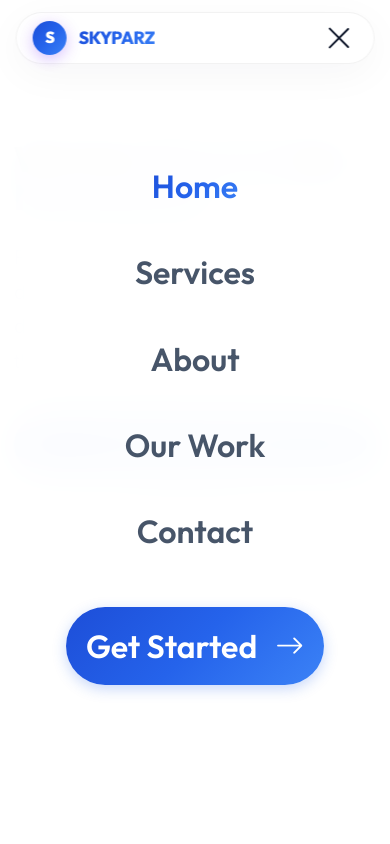
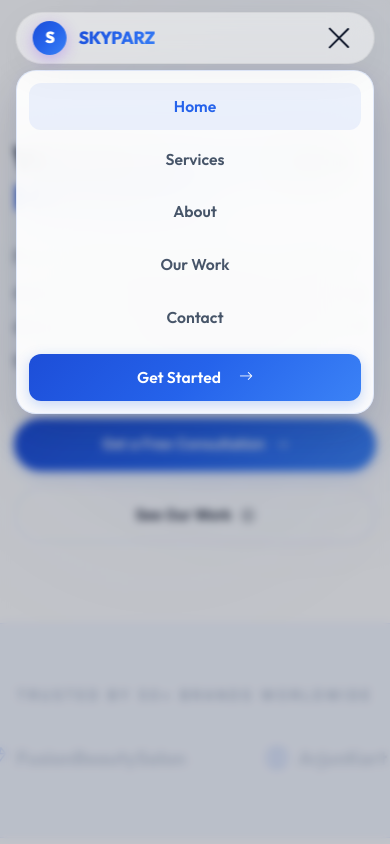
Before and after one commit to Aryan-123456/skyparz, a React (Vite) app: page / in a window 390 px wide. Both pictures are taken after a click on the element 339 px from the left and 38 px from the top of the page. Shown: the top 844 px of the page. Built offline with nearby package versions, Linux system fonts and the light colour scheme.

Commit message:
navbar modification for mobile

```diff
--- a/src/components/Navbar.jsx
+++ b/src/components/Navbar.jsx
@@ -118,7 +118,12 @@ export default function Navbar({ currentPage, setCurrentPage }) {
         </div>
       </nav>
 
-      {/* Mobile Nav */}
+      {/* Mobile Nav Overlay & Dropdown Card */}
+      <div
+        className={`mobile-nav-backdrop ${isOpen ? 'active' : ''}`}
+        onClick={() => setIsOpen(false)}
+        aria-hidden="true"
+      />
       <div className={`mobile-nav ${isOpen ? 'active' : ''}`} id="mobileNav">
         <a
           href="#"
@@ -177,7 +182,7 @@ export default function Navbar({ currentPage, setCurrentPage }) {
             handleNavClick('contact');
           }}
           className="btn btn-primary"
-          style={{ marginTop: '16px', color: '#ffffff' }}
+          style={{ marginTop: '8px', color: '#ffffff', justifyContent: 'center' }}
         >
           Get Started <i className="bi bi-arrow-right" style={{ marginLeft: '8px', color: '#ffffff' }}></i>
         </a>
--- a/src/index.css
+++ b/src/index.css
@@ -420,43 +420,82 @@ input, textarea, select {
   transform: rotate(-45deg) translate(5px, -6px);
 }
 
-/* Mobile Nav */
-.mobile-nav {
-  display: none;
+/* Mobile Nav Dropdown */
+.mobile-nav-backdrop {
   position: fixed;
   top: 0;
   left: 0;
   right: 0;
   bottom: 0;
-  background: rgba(255, 255, 255, 0.98);
-  backdrop-filter: blur(20px);
-  -webkit-backdrop-filter: blur(20px);
+  background: rgba(15, 23, 42, 0.25);
+  backdrop-filter: blur(4px);
+  -webkit-backdrop-filter: blur(4px);
+  z-index: 998;
+  opacity: 0;
+  visibility: hidden;
+  pointer-events: none;
+  transition: all 0.3s ease;
+}
+
+.mobile-nav-backdrop.active {
+  opacity: 1;
+  visibility: visible;
+  pointer-events: auto;
+}
+
+.mobile-nav {
+  display: flex;
+  position: fixed;
+  top: 70px;
+  left: 50%;
+  transform: translateX(-50%) translateY(-12px) scale(0.96);
+  width: calc(100% - 32px);
+  max-width: 440px;
+  background: rgba(255, 255, 255, 0.94);
+  backdrop-filter: blur(24px);
+  -webkit-backdrop-filter: blur(24px);
+  border: 1px solid rgba(37, 99, 235, 0.12);
+  border-radius: 20px;
+  box-shadow: 0 20px 45px rgba(15, 23, 42, 0.14), 0 0 15px rgba(37, 99, 235, 0.05);
   z-index: 999;
   flex-direction: column;
-  align-items: center;
-  justify-content: center;
-  gap: 32px;
+  align-items: stretch;
+  padding: 12px;
+  gap: 6px;
+  opacity: 0;
+  visibility: hidden;
+  pointer-events: none;
+  transition: all 0.3s cubic-bezier(0.16, 1, 0.3, 1);
+  max-height: calc(85vh - 75px);
+  overflow-y: auto;
 }
 
 .mobile-nav.active {
-  display: flex;
+  opacity: 1;
+  visibility: visible;
+  pointer-events: auto;
+  transform: translateX(-50%) translateY(0) scale(1);
 }
 
 .mobile-nav a {
   font-family: var(--font-heading);
-  font-size: 2rem;
+  font-size: 0.98rem;
   font-weight: 600;
   color: var(--color-text-secondary);
-  transition: all var(--transition-base);
+  padding: 10px 16px;
+  border-radius: 12px;
+  text-align: center;
+  transition: all var(--transition-fast);
+  display: flex;
+  align-items: center;
+  justify-content: center;
 }
 
 .mobile-nav a:hover,
 .mobile-nav a.active {
-  color: var(--color-text-primary);
-  background: var(--gradient-primary);
-  -webkit-background-clip: text;
-  -webkit-text-fill-color: transparent;
-  background-clip: text;
+  color: var(--color-accent-blue);
+  background: rgba(37, 99, 235, 0.08);
+  -webkit-text-fill-color: initial;
 }
 
 /* ---------- Page Hero ---------- */
--- a/src/pages/Home.jsx
+++ b/src/pages/Home.jsx
@@ -54,7 +54,7 @@ export default function Home({ setCurrentPage }) {
       {/* ========== TRUSTED BY ========== */}
       <section className="trusted-section" aria-label="Trusted by leading brands">
         <div className="container">
-          <p className="trusted-label">Trusted by 100+ brands worldwide</p>
+          <p className="trusted-label">Trusted by 50+ brands worldwide</p>
         </div>
         <div className="trusted-marquee">
           <div className="trusted-logo"><i className="bi bi-building"></i> TajSkyline</div>
```
